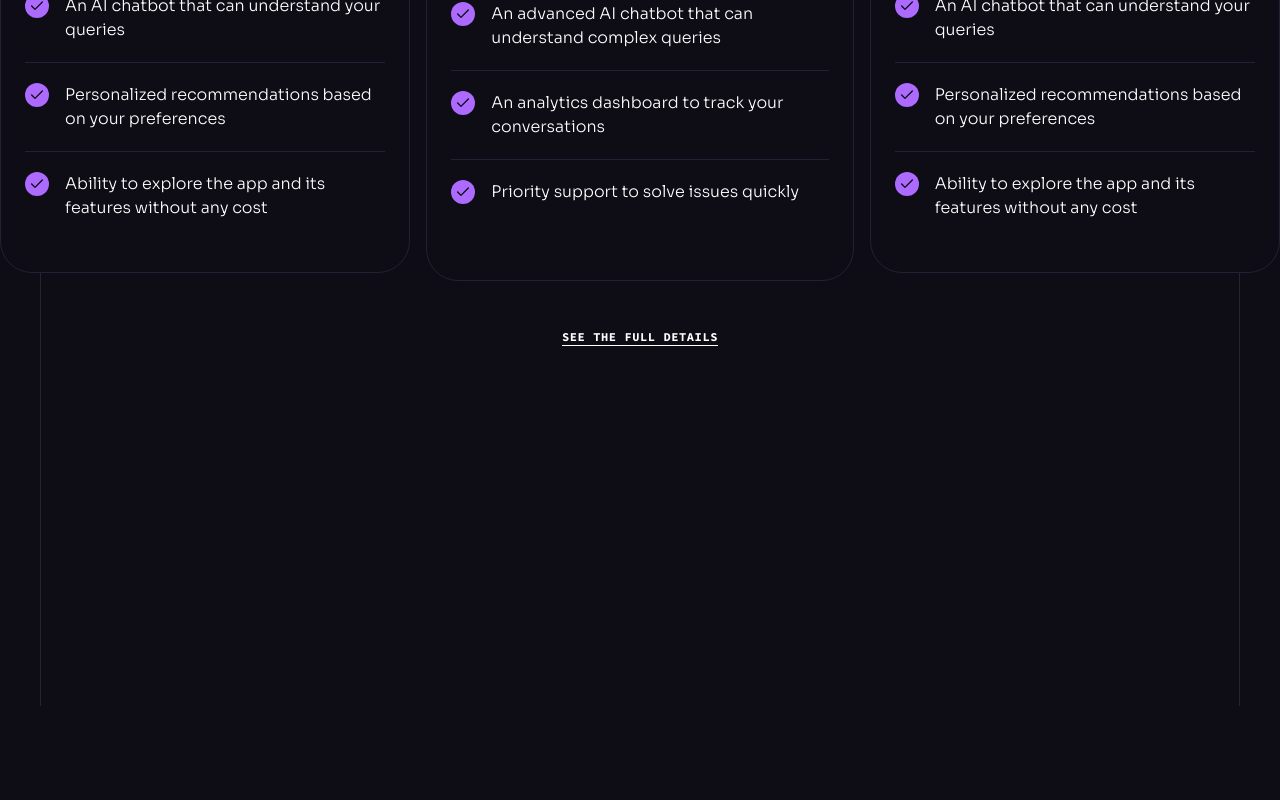
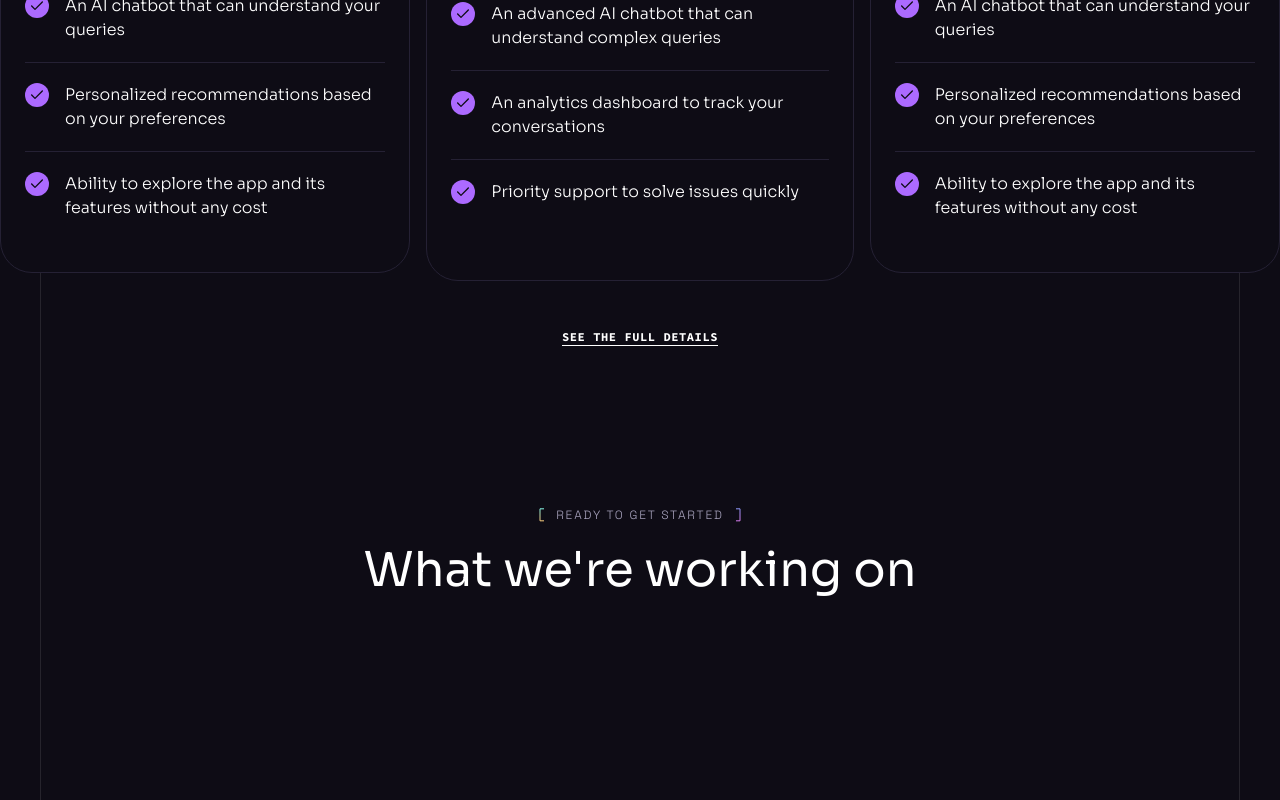
Before and after one commit to ahteshamsalamatansari/sass-ui-react, a React (Vite) app: page / in a window 1280 px wide. Shown: the part 6281-7081 px from the top of the page. Before the commit the page ends 6987 px from the top, so only its background shows below. Built offline with nearby package versions, Linux system fonts and the light colour scheme.

Commit message:
Working on roadmap section

```diff
--- a/src/components/Roadmap.jsx
+++ b/src/components/Roadmap.jsx
@@ -4,7 +4,7 @@ const Roadmap = () => {
   return (
     <Section className="overflow-hidden" id="roadmap">
         <div className="container md:pb-10">
-            <Heading/>
+            <Heading tag="Ready to get started" title="What we're working on"/>
 
         </div>
     </Section>
```
